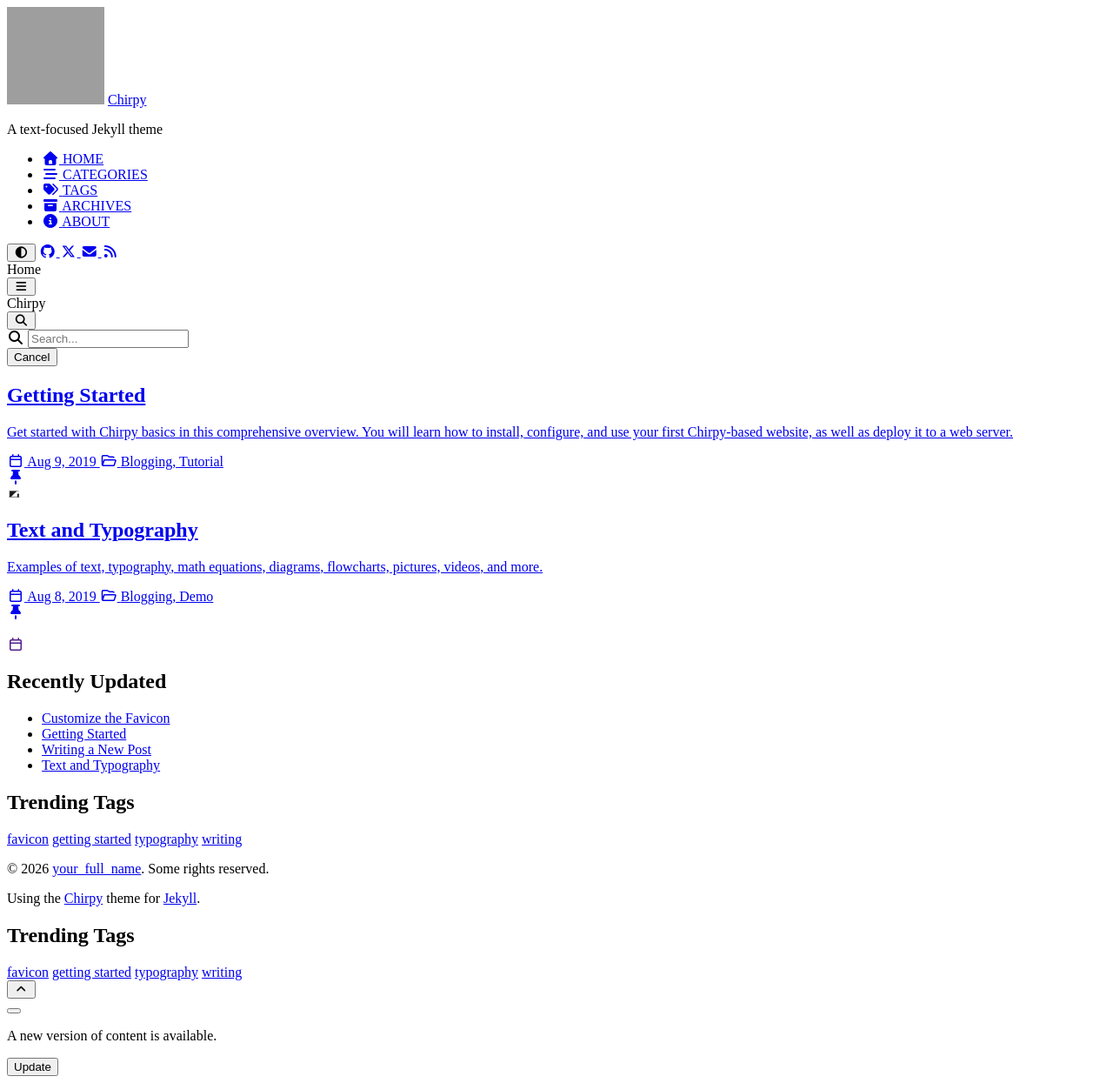
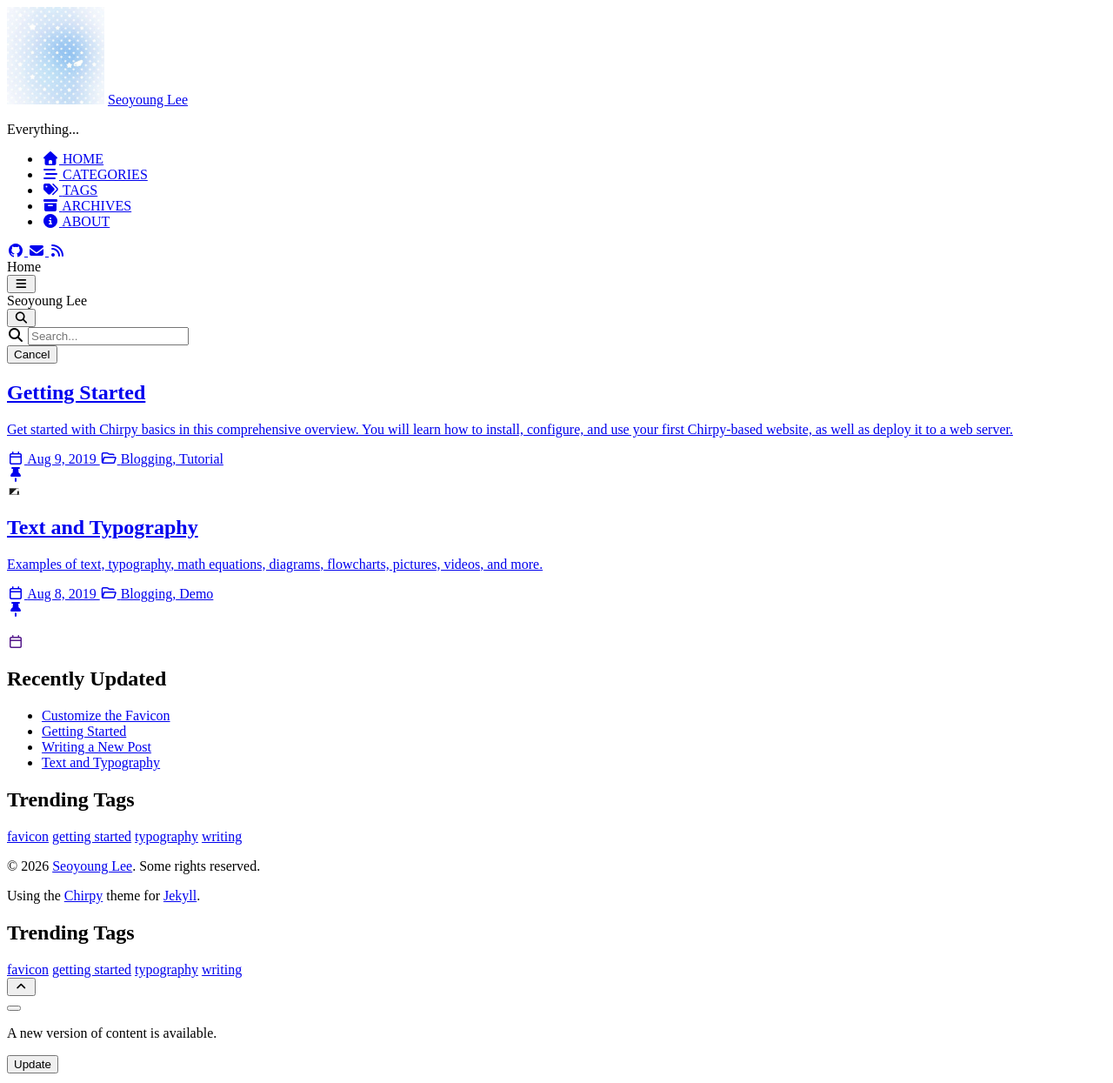
Before and after one commit to amie-lee/amie-lee.github.io, a Jekyll site: the page built from index.markdown, in a window 1280 px wide. Shown: the whole page at 87% size. Built offline with Jekyll 4.4.1, drawn with Linux system fonts in a browser that asks for light colours; cached includes are drawn as plain includes; nearby versions of some CDN libraries; grey boxes are pictures that could not be loaded.

Commit message:
initial setting

```diff
--- a/_config.yml
+++ b/_config.yml
@@ -9,38 +9,34 @@ theme: jekyll-theme-chirpy
 lang: en
 
 # Change to your timezone › https://zones.arilyn.cc
-timezone: Asia/Shanghai
+timezone: Asia/Seoul
 
 # jekyll-seo-tag settings › https://github.com/jekyll/jekyll-seo-tag/blob/master/docs/usage.md
 # ↓ --------------------------
 
-title: Chirpy # the main title
+title: Seoyoung Lee # the main title
 
-tagline: A text-focused Jekyll theme # it will display as the subtitle
+tagline: Everything... # it will display as the subtitle
 
 description: >- # used by seo meta and the atom feed
-  A minimal, responsive and feature-rich Jekyll theme for technical writing.
+  Personal blog of Seoyoung Lee (amie-lee), sharing knowledge and experiences on various topics including technology, programming, and lifestyle.
 
 # Fill in the protocol & hostname for your site.
 # E.g. 'https://username.github.io', note that it does not end with a '/'.
-url: ""
+url: "https://amie-lee.github.io"
 
 github:
-  username: github_username # change to your GitHub username
-
-twitter:
-  username: twitter_username # change to your Twitter username
+  username: amie-lee # change to your GitHub username
 
 social:
   # Change to your full name.
   # It will be displayed as the default author of the posts and the copyright owner in the Footer
-  name: your_full_name
-  email: example@domain.com # change to your email address
+  name: Seoyoung Lee
+  email: syleee42@gmail.com
   fediverse_handle: # fill in your fediverse handle. E.g. "@username@domain.com"
   links:
     # The first element serves as the copyright owner's link
-    - https://twitter.com/username # change to your Twitter homepage
-    - https://github.com/username # change to your GitHub homepage
+    - https://github.com/amie-lee
     # Uncomment below to add more social links
     # - https://www.facebook.com/username
     # - https://www.linkedin.com/in/username
@@ -89,17 +85,17 @@ pageviews:
 #     light — Use the light color scheme
 #     dark — Use the dark color scheme
 #
-theme_mode: # [light | dark]
+theme_mode: light
 
 # The CDN endpoint for media resources.
 # Notice that once it is assigned, the CDN url
 # will be added to all media resources (site avatar, posts' images, audio and video files) paths starting with '/'
 #
 # e.g. 'https://cdn.com'
-cdn: "https://chirpy-img.netlify.app"
+cdn: ""
 
 # the avatar on sidebar, support local or CORS resources
-avatar: "/commons/avatar.jpg"
+avatar: "/assets/img/avatar.png" # string, local or CORS resources
 
 # The URL of the site-wide social preview image used in SEO `og:image` meta tag.
 # It can be overridden by a customized `page.image` in front matter.
```
Also changed, not shown: assets/img/avatar.png (added), assets/img/favicons/apple-touch-icon.png, assets/img/favicons/favicon-96x96.png, assets/img/favicons/favicon.ico, assets/img/favicons/favicon.svg, assets/img/favicons/site.webmanifest, assets/img/favicons/web-app-manifest-192x192.png, assets/img/favicons/web-app-manifest-512x512.png.
